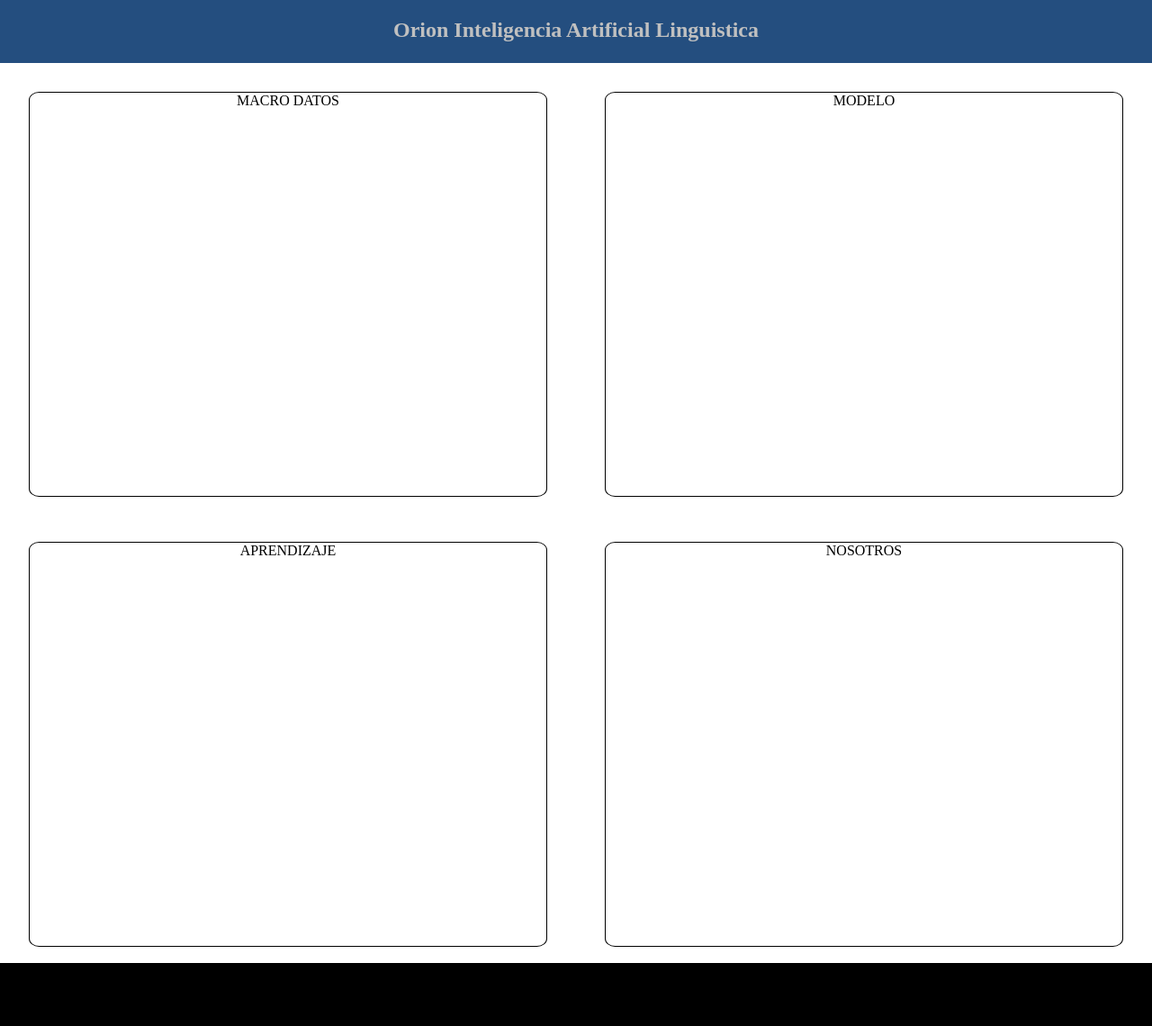
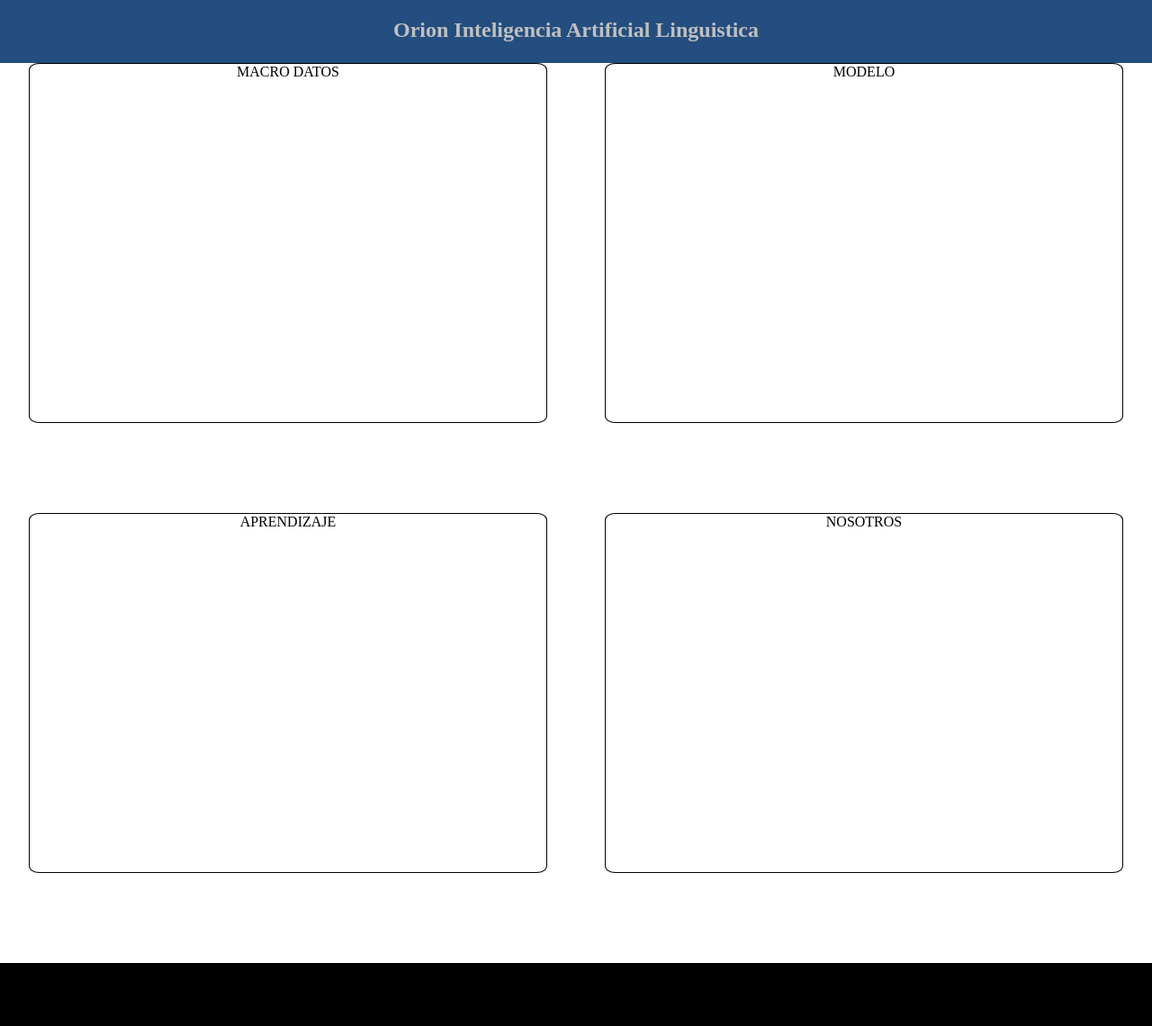
Before and after one commit to PT-Adrian/orionworkflow.github.io, a Jekyll site: the page built from index.md, in a window 1280 px wide. Shown: the whole page at 90% size. Built offline with Jekyll 4.4.1, drawn with Linux system fonts in a browser that asks for light colours; our own code applies the rules of GitHub Pages for plain Markdown files.

Commit message:
Update style.css

```diff
--- a/assets/css/style.css
+++ b/assets/css/style.css
@@ -219,8 +219,8 @@ span{
 
     float:left;
     width:90%;
-    height:90%;
-    margin:5%;
+    height:80%;
+    margin-left:5%;
     border:1px solid black;
     border-radius:2%;
 
```
